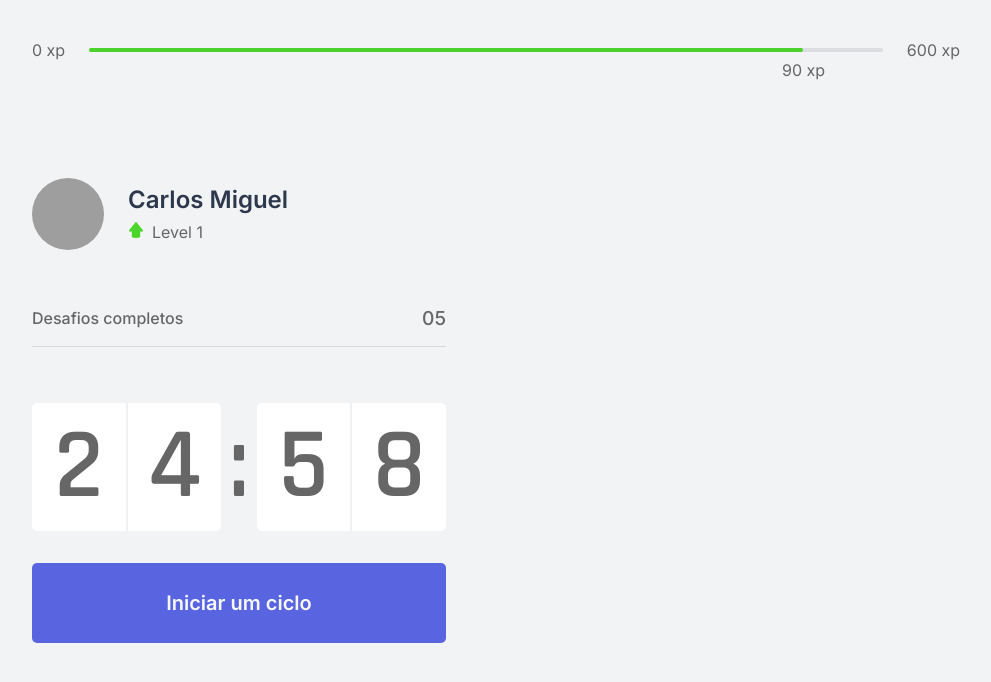
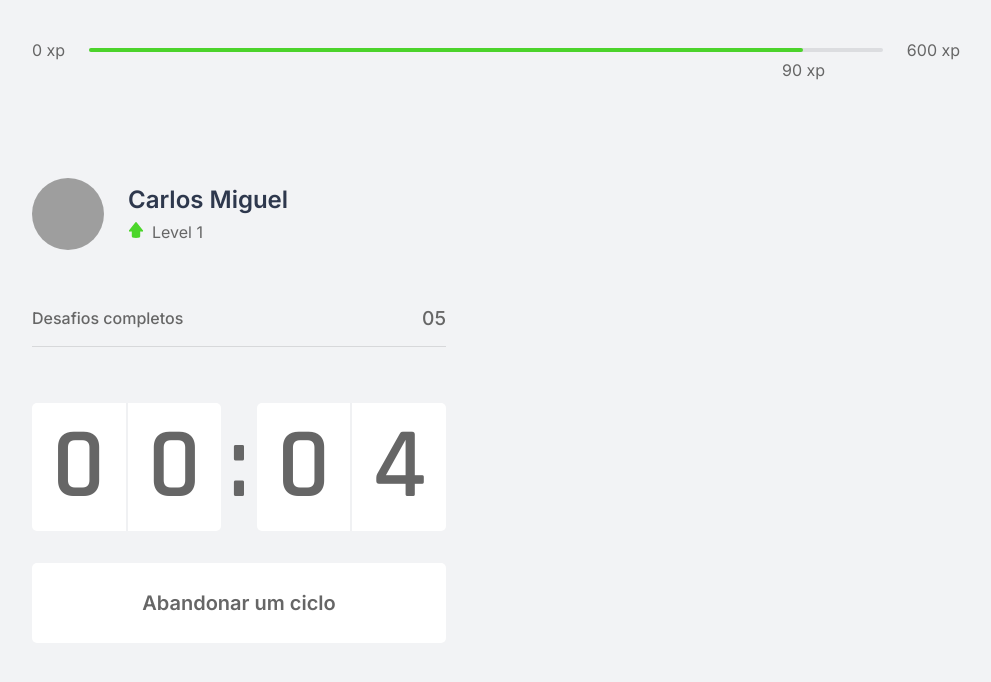
Before and after one commit to solrachix/moveit, a Next.js app: page / in a window 1280 px wide. Both pictures are taken after a click on the button "Iniciar um ciclo". Shown: the top 682 px of the page, without its empty margins (144-1135 px from the left). Built offline with nearby package versions, Linux system fonts and the light colour scheme; grey boxes are pictures that could not be loaded.

Commit message:
finishing: CountDown component

```diff
--- a/src/components/CountDown/index.tsx
+++ b/src/components/CountDown/index.tsx
@@ -1,9 +1,12 @@
 import { useState, useEffect } from 'react'
 import { Container } from './styles'
 
-const CountDown = () => {
-  const [time, setTime] = useState(25 * 60)
-  const [active, setActive] = useState(false)
+let countDownTimeout: NodeJS.Timeout
+
+const CountDown = ({ minutesLong = 0.1 }) => {
+  const [time, setTime] = useState(minutesLong * 60)
+  const [isActive, setIsActive] = useState(false)
+  const [hasFinished, setHasFinished] = useState(false)
 
   const minutes = Math.floor(time / 60)
   const seconds = time % 60
@@ -11,18 +14,26 @@ const CountDown = () => {
   const [minuteLeft, minuteRight] = String(minutes).padStart(2, '0').split('')
   const [secondLeft, secondRight] = String(seconds).padStart(2, '0').split('')
 
+  useEffect(() => {
+    if (isActive && time > 0) {
+      countDownTimeout = setTimeout(() => {
+        setTime(time - 1)
+      }, 1000)
+    } else if (isActive && time === 0) {
+      setHasFinished(true)
+      setIsActive(false)
+    }
+  }, [isActive, time])
+
   function startCountdown() {
-    setActive(!active)
+    clearTimeout(countDownTimeout)
+    setIsActive(true)
+    setTime(minutesLong * 60)
   }
 
-  useEffect(() => {
-    if (active && time > 0) {
-      setTimeout(() => {
-        setTime(time - 1)
-      }, 1000)
+  function resetCountdown() {
+    setIsActive(false)
   }
-  }, [active, time])
-
   return (
     <Container className="countdownContainer">
       <div>
@@ -37,6 +48,21 @@ const CountDown = () => {
         </div>
       </div>
 
+      {hasFinished ? (
+        <button disabled className="countdownButton">
+          Ciclo encerrado
+        </button>
+      ) : (
+        <>
+          {isActive ? (
+            <button
+              type="button"
+              className="countdownButton active"
+              onClick={resetCountdown}
+            >
+              Abandonar um ciclo
+            </button>
+          ) : (
             <button
               type="button"
               className="countdownButton"
@@ -44,6 +70,9 @@ const CountDown = () => {
             >
               Iniciar um ciclo
             </button>
+          )}
+        </>
+      )}
     </Container>
   )
 }
--- a/src/components/CountDown/styles.ts
+++ b/src/components/CountDown/styles.ts
@@ -64,8 +64,25 @@ export const Container = styled.div`
 
     transition: background-color 0.2s;
 
-    &:hover {
+    &:not(:disabled):hover {
       background: ${props => props.theme.colors.primary.dark};
+    }
+
+    &.active {
+      background: ${props => props.theme.colors.background.light};
+      color: ${props => props.theme.colors.text.normal};
+
+      &:hover {
+        background: ${props => props.theme.colors.red};
+        color: ${props => props.theme.colors.white};
+      }
+    }
+    &:disabled {
+      background: ${props => props.theme.colors.background.light};
+      color: ${props => props.theme.colors.text.normal};
+      border-bottom: 3px solid ${props => props.theme.colors.green};
+
+      cursor: not-allowed;
     }
   }
 `
```
Lines whose indentation alone changed are shown as unchanged.
